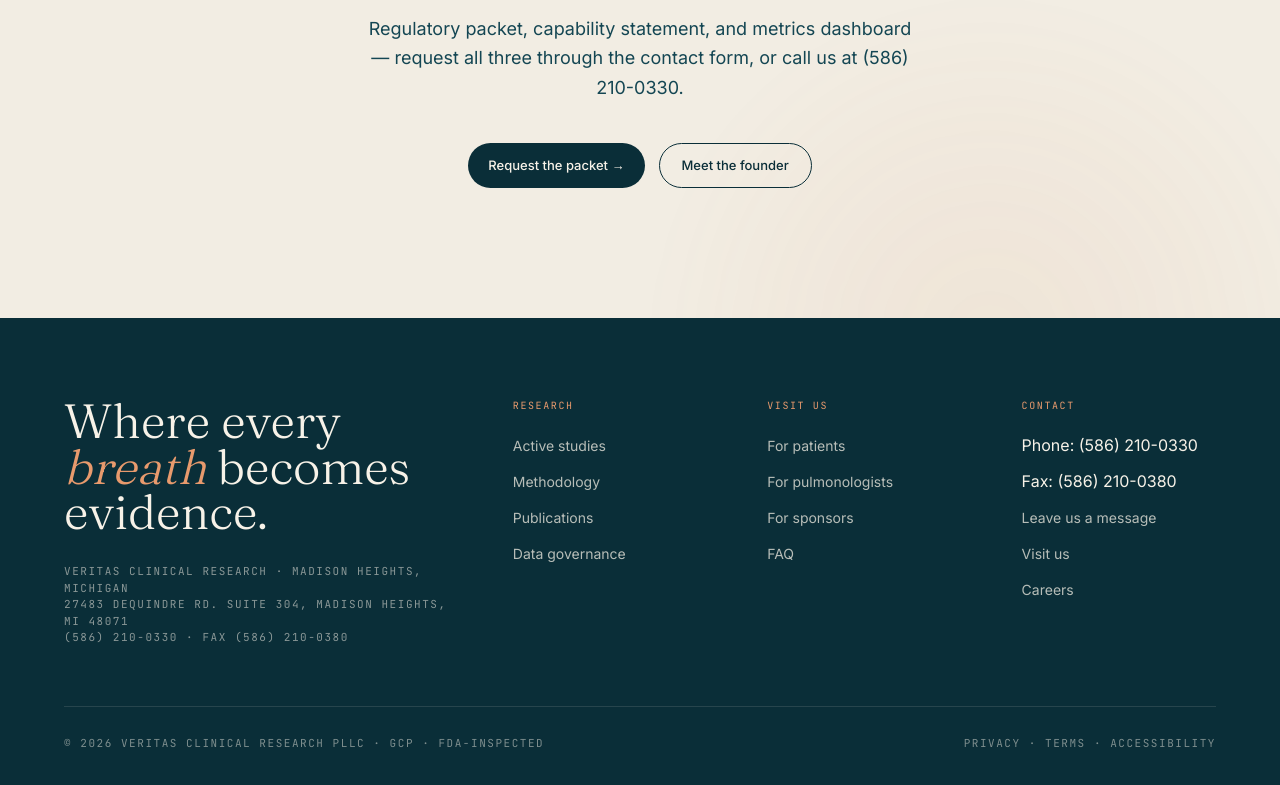
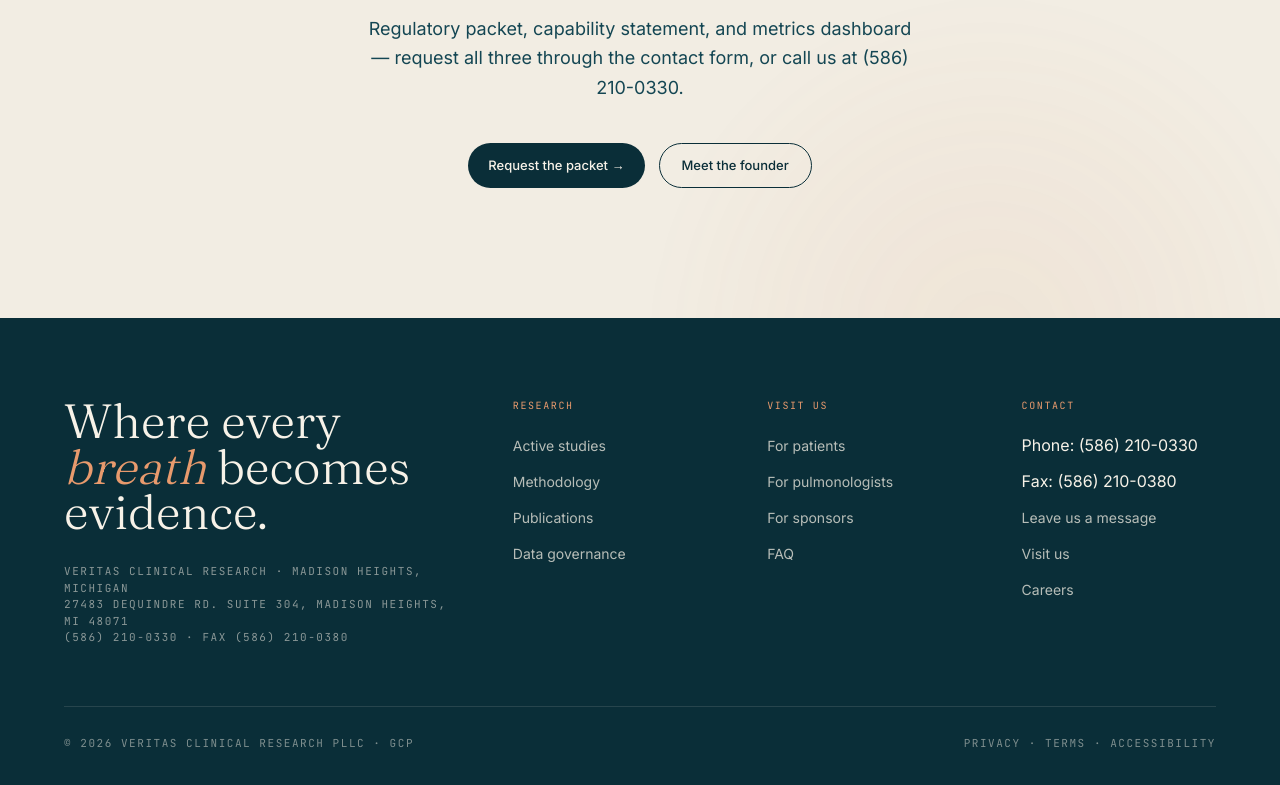
Before and after one commit to francoparodi1979/aprim.github.io, a Next.js app: page /sponsors in a window 1280 px wide. Shown: the part 4256-5041 px from the top of the page. Built offline with nearby package versions, Linux system fonts and the light colour scheme; no server answers.

Commit message:
Remove 'FDA-inspected' from footer and sponsors page
Co-Authored-By: Claude Opus 5.5 <noreply@anthropic.com>
Claude-Session: https://claude.ai/code/session_016YnggLGVKd9nrYdLYumxpc

```diff
--- a/src/app/sponsors/page.tsx
+++ b/src/app/sponsors/page.tsx
@@ -141,7 +141,7 @@ export default function SponsorsPage() {
             <h2>
               What sponsors <em>get.</em>
             </h2>
-            <div className="tag">PI-led · GCP · FDA-inspected</div>
+            <div className="tag">PI-led · GCP</div>
           </div>
           <div className="safety-grid">
             <div className="safety-card">
--- a/src/components/SiteFooter.tsx
+++ b/src/components/SiteFooter.tsx
@@ -81,7 +81,7 @@ export function SiteFooter() {
         </div>
       </div>
       <div className="f-bottom">
-        <div>© 2026 Veritas Clinical Research PLLC · GCP · FDA-inspected</div>
+        <div>© 2026 Veritas Clinical Research PLLC · GCP</div>
         <div>
           <Link href="/privacy">Privacy</Link> · <Link href="/terms">Terms</Link>{" "}
           · <Link href="/accessibility">Accessibility</Link>
```
